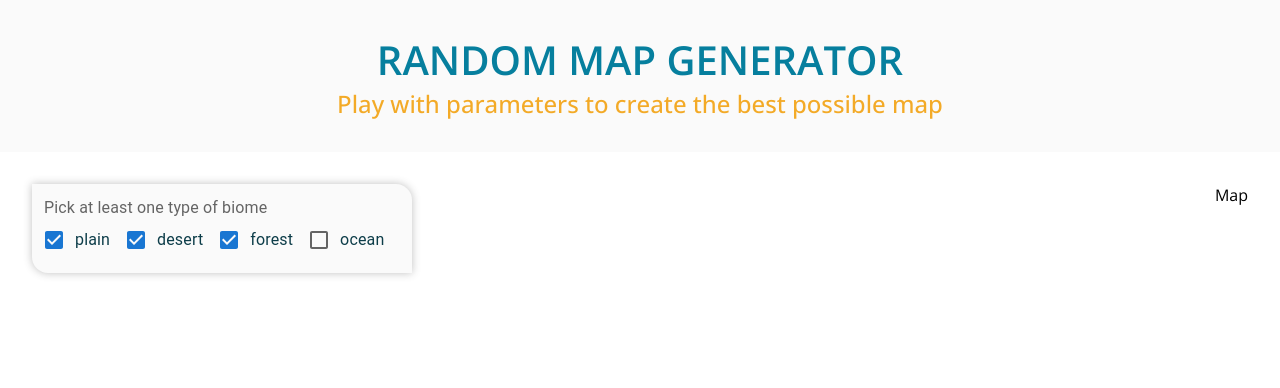
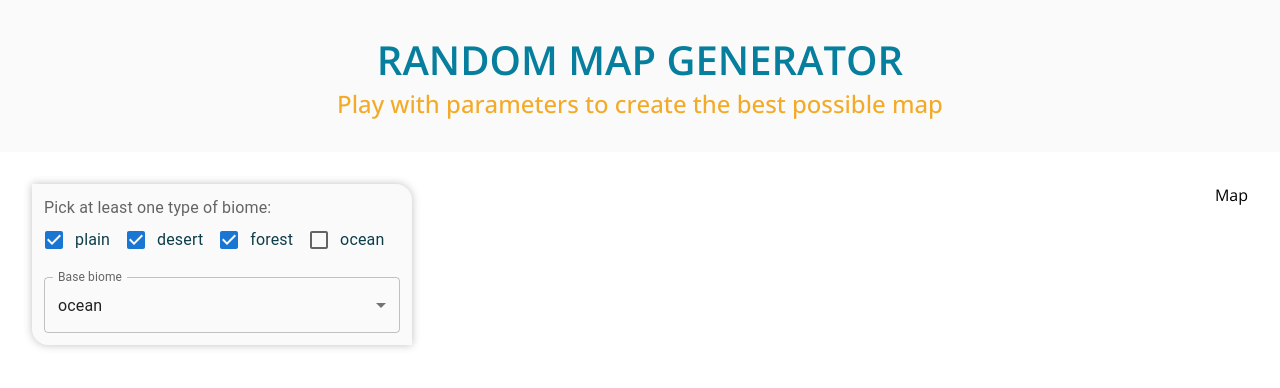
Before and after one commit to thibautguibert/map-generator-front, a React (Vite) app: page / in a window 1280 px wide. Shown: the top 388 px of the page. Built offline with nearby package versions, Linux system fonts and the light colour scheme.

Commit message:
feat: added select to have base biome

```diff
--- a/components/Form.tsx
+++ b/components/Form.tsx
@@ -1,11 +1,12 @@
 import { css } from "@emotion/react";
 import styled from "@emotion/styled";
-import { BIOMES, Biome, DEFAULT_SELECTED_BIOMES } from "@lib/biome";
+import { BIOMES, Biome, DEFAULT_BASE_BIOME, DEFAULT_SELECTED_BIOMES } from "@lib/biome";
 import { FormControl } from "@mui/material";
 import { centeredColumn } from "@styles/index.style";
 import { useState } from "react";
 
 import CheckboxGroup from "./form/CheckboxGroup";
+import Selector from "./form/Selector";
 
 const FormContainer = styled.div(
   ({ theme: { mobileThreshold, colors, space, radius } }) => css`
@@ -24,14 +25,20 @@ const FormContainer = styled.div(
 
 function Form(): JSX.Element {
   const [biomes, setBiomes] = useState<Biome[]>(DEFAULT_SELECTED_BIOMES);
-  const handleChange = (value: Biome[]) => {
+  const [baseBiome, setBaseBiome] = useState<Biome>(DEFAULT_BASE_BIOME);
+  const handleBiomesChange = (value: Biome[]) => {
     setBiomes(value);
+  };
+
+  const handleBaseBiomeChange = (value: Biome) => {
+    setBaseBiome(value);
   };
 
   return (
     <FormContainer>
-      <FormControl component="fieldset" variant="standard">
-        <CheckboxGroup options={BIOMES} value={biomes} onChange={handleChange} />
+      <FormControl variant="standard" style={{ gap: "1rem" }}>
+        <CheckboxGroup options={BIOMES} value={biomes} onChange={handleBiomesChange} />
+        <Selector options={BIOMES} value={baseBiome} onChange={handleBaseBiomeChange} />
       </FormControl>
     </FormContainer>
   );
--- a/components/form/CheckboxGroup.tsx
+++ b/components/form/CheckboxGroup.tsx
@@ -1,10 +1,15 @@
 import styled from "@emotion/styled";
 import { Checkbox, FormControlLabel, FormGroup, FormLabel } from "@mui/material";
 import { topRow } from "@styles/index.style";
-import { ChangeEvent } from "react";
+import { ChangeEvent, useEffect, useState } from "react";
 
 const CheckboxContainer = styled.div`
   ${topRow}
+`;
+
+const ErrorText = styled.div`
+  color: red;
+  font-size: ${({ theme: { fontSize } }) => fontSize.s};
 `;
 
 interface ICheckboxGroupProps {
@@ -14,14 +19,20 @@ interface ICheckboxGroupProps {
 }
 
 function CheckboxGroup({ options, value, onChange }: ICheckboxGroupProps) {
+  const [error, setError] = useState(false);
+  useEffect(() => {
+    setError(value.length === 0);
+  }, [value]);
+
   const handleChange = (event: ChangeEvent<HTMLInputElement>) => {
     const { checked, name } = event.target;
     const newValue = checked ? [...value, name] : value.filter((item) => item !== name);
     onChange(newValue);
   };
+
   return (
     <FormGroup>
-      <FormLabel component="legend">Pick at least one type of biome</FormLabel>
+      <FormLabel component="legend">Pick at least one type of biome:</FormLabel>
       <CheckboxContainer>
         {options.map((option) => (
           <FormControlLabel
@@ -31,6 +42,7 @@ function CheckboxGroup({ options, value, onChange }: ICheckboxGroupProps) {
           />
         ))}
       </CheckboxContainer>
+      {error && <ErrorText>Please select at least one option</ErrorText>}
     </FormGroup>
   );
 }
--- /dev/null
+++ b/components/form/Selector.tsx
@@ -0,0 +1,28 @@
+import { FormControl, InputLabel, MenuItem, Select, SelectChangeEvent } from "@mui/material";
+
+interface ISelectorProps {
+  options: string[];
+  value: string;
+  onChange: (value: string) => void;
+}
+
+function Selector({ options, value, onChange }: ISelectorProps): JSX.Element {
+  const handleChange = (event: SelectChangeEvent) => {
+    onChange(event.target.value);
+  };
+
+  return (
+    <FormControl>
+      <InputLabel id="selector">Base biome</InputLabel>
+      <Select labelId="selector" value={value} label="Base biome" onChange={handleChange}>
+        {options.map((option) => (
+          <MenuItem key={option} value={option}>
+            {option}
+          </MenuItem>
+        ))}
+      </Select>
+    </FormControl>
+  );
+}
+
+export default Selector;
--- a/lib/biome.ts
+++ b/lib/biome.ts
@@ -2,3 +2,4 @@ export const BIOMES = ["plain", "desert", "forest", "ocean"];
 export type Biome = typeof BIOMES[number];
 
 export const DEFAULT_SELECTED_BIOMES: Biome[] = ["plain", "desert", "forest"];
+export const DEFAULT_BASE_BIOME: Biome = "ocean";
```
